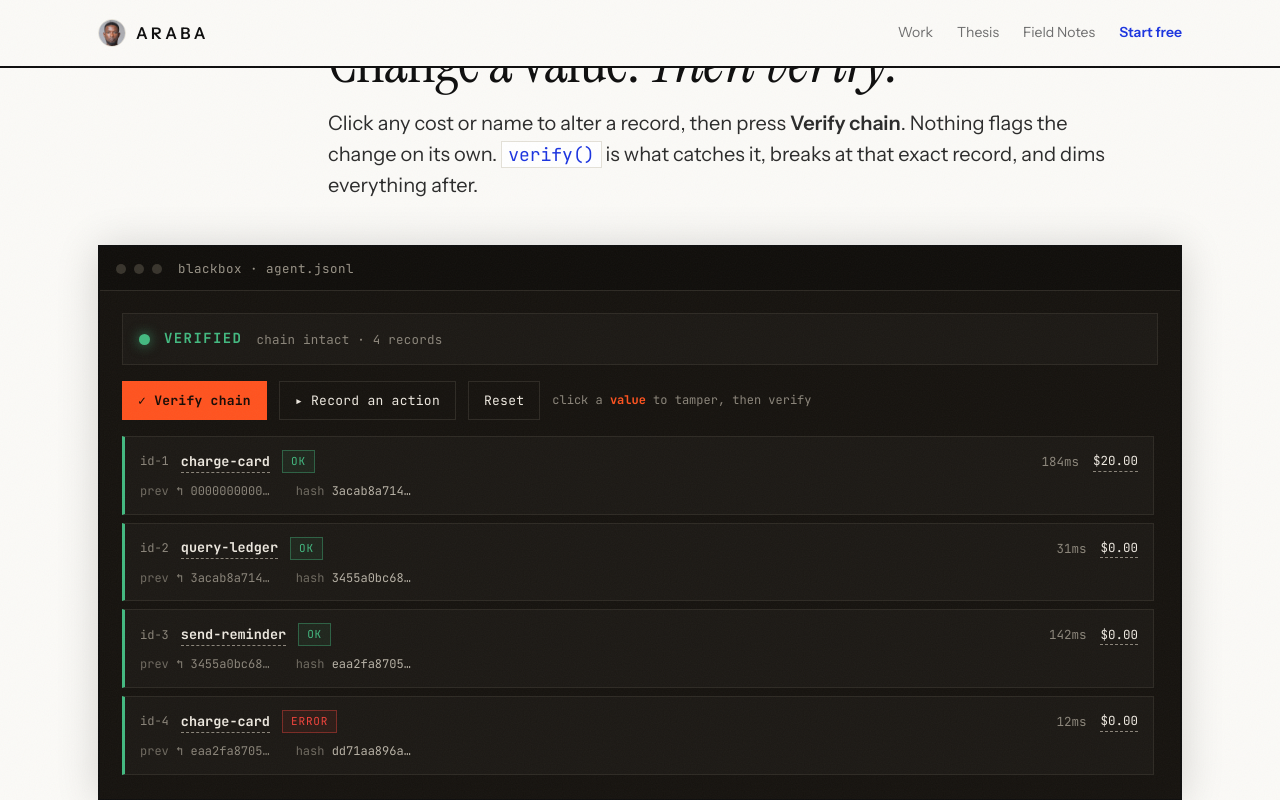
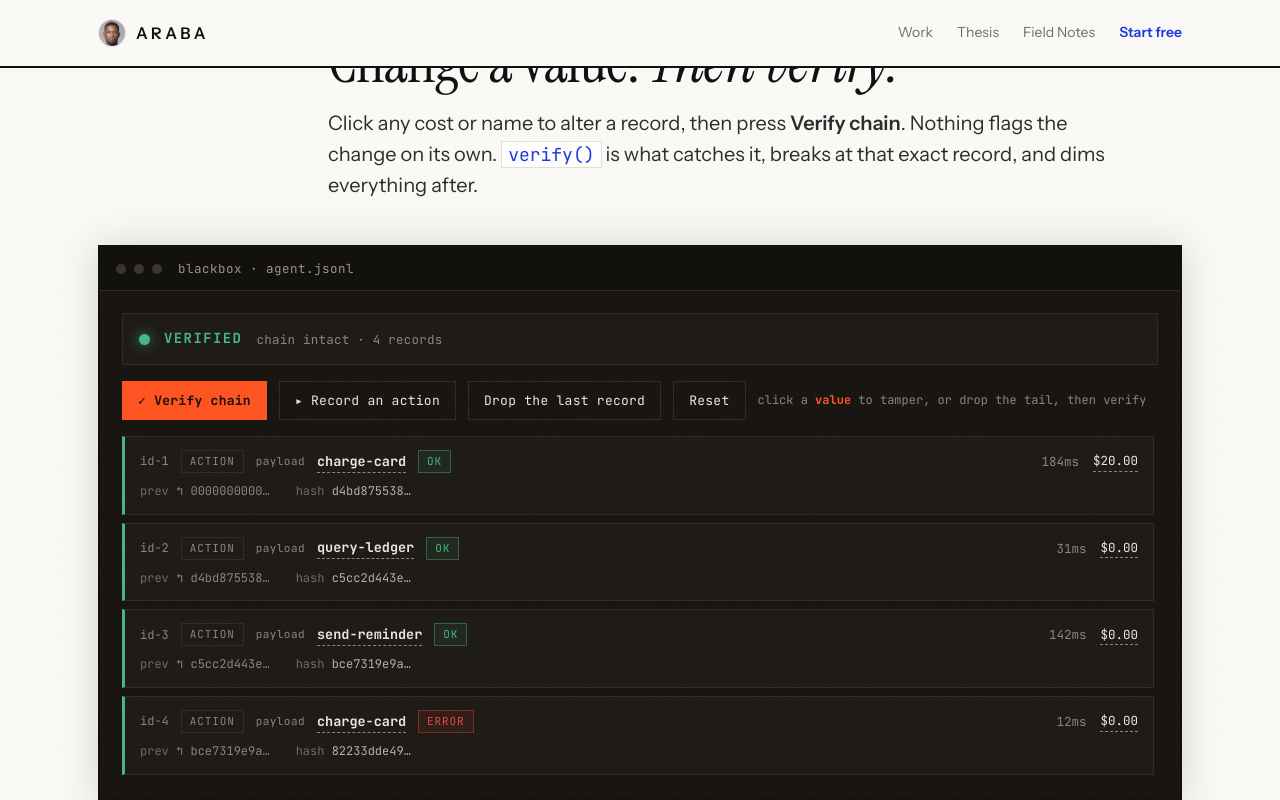
Before and after one commit to ArabianAnalyst/olurabian-site, a website: page blackbox.html in a window 1280 px wide. Both pictures are taken after a click on the button "Reset". Shown: the part 665-1465 px from the top of the page. Drawn offline with Linux system fonts and the light colour scheme.

Commit message:
blackbox: hash the receipt envelope in the hero and pin it to the package
Co-Authored-By: Claude Fable 5.1 <noreply@anthropic.com>

```diff
--- a/blackbox.css
+++ b/blackbox.css
@@ -53,6 +53,11 @@
 .bb-btn:focus-visible{outline:2px solid var(--bb-signal);outline-offset:2px}
 .bb-hint{font-family:var(--mono);font-size:12px;color:var(--bb-dim)}
 .bb-hint b{color:var(--bb-signal);font-weight:600}
+.bb-note{margin-top:10px;font-family:var(--mono);font-size:12.5px;line-height:1.55;color:var(--bb-amber)}
+.bb-note[hidden]{display:none}
+.bb-note a{color:var(--bb-amber);text-decoration:none;border-bottom:1px solid var(--bb-amber)}
+.bb-note a:hover{color:var(--bb-ink);border-bottom-color:var(--bb-ink)}
+.bb-btn:disabled{opacity:.45;cursor:default;transform:none}
 
 /* ledger */
 .bb-ledger{margin-top:16px;max-height:440px;overflow-y:auto;display:flex;flex-direction:column;gap:8px;
@@ -72,6 +77,8 @@ html.js .rec{animation:bb-in .32s ease both}
 
 .rec-head{display:flex;align-items:center;gap:12px;flex-wrap:wrap}
 .seq{font-family:var(--mono);font-size:12px;color:var(--bb-dim)}
+.kind{font-family:var(--mono);font-size:11px;letter-spacing:.08em;text-transform:uppercase;padding:2px 8px;border:1px solid var(--bb-line);color:var(--bb-dim)}
+.plabel{font-family:var(--mono);font-size:11px;letter-spacing:.04em;color:var(--bb-dim)}
 .action{font-family:var(--mono);font-size:13.5px;color:var(--bb-ink);font-weight:700}
 .chip{font-family:var(--mono);font-size:11px;letter-spacing:.08em;text-transform:uppercase;padding:2px 8px;
   border:1px solid}
--- a/blackbox.html
+++ b/blackbox.html
@@ -62,11 +62,13 @@
             <span class="bb-verdict" id="verdict">VERIFIED</span>
             <span class="bb-sub" id="sub">chain intact &middot; 0 records</span>
           </div>
+          <div class="bb-note" id="note" hidden>Truncation is the one edit a chain cannot detect on its own. That is what a witness is for. <a href="https://www.deadlatch.dev/log/the-head-leaves-the-building" target="_blank" rel="noopener">Read how the head leaves the building</a></div>
           <div class="bb-controls">
             <button class="bb-btn bb-btn-primary" id="verify" type="button">&#10003; Verify chain</button>
             <button class="bb-btn bb-btn-ghost" id="record" type="button">&#9656; Record an action</button>
+            <button class="bb-btn bb-btn-ghost" id="drop" type="button">Drop the last record</button>
             <button class="bb-btn bb-btn-ghost" id="reset" type="button">Reset</button>
-            <span class="bb-hint">click a <b>value</b> to tamper, then verify</span>
+            <span class="bb-hint">click a <b>value</b> to tamper, or drop the tail, then verify</span>
           </div>
           <div class="bb-ledger" id="ledger"></div>
         </div>
--- a/blackbox.js
+++ b/blackbox.js
@@ -27,36 +27,32 @@
 
 /* ---- the live hash chain ---- */
 (function () {
-  const GENESIS = "0".repeat(64);
-  const enc = new TextEncoder();
+// chain-logic:start
+const GENESIS = "0".repeat(64);
+async function sha256hex(str){
+  const buf = await crypto.subtle.digest("SHA-256", new TextEncoder().encode(str));
+  return [...new Uint8Array(buf)].map(b => b.toString(16).padStart(2,"0")).join("");
+}
+// The canonical form of @olurabian/receipt, exactly this key order. Demo-only
+// fields (anything starting with an underscore) never reach it.
+async function hashRecord(r){
+  return sha256hex(JSON.stringify({ id: r.id, ts: r.ts, kind: r.kind, payload: r.payload, prevHash: r.prevHash }));
+}
+// Mirrors verifyChain() in @olurabian/receipt. Same checks, same order, same
+// result shape, same reason strings.
+async function verifyChain(chain){
+  let prev = GENESIS;
+  for (let i = 0; i < chain.length; i++){
+    const r = chain[i];
+    if (r.prevHash !== prev) return { ok:false, brokenAt:i, id:r.id, reason:"prevHash mismatch (a record was inserted, removed, or reordered)" };
+    if (await hashRecord(r) !== r.hash) return { ok:false, brokenAt:i, id:r.id, reason:"hash mismatch (a record was altered)" };
+    prev = r.hash;
+  }
+  return { ok:true };
+}
+// chain-logic:end
 
-  async function sha256hex(str) {
-    const buf = await crypto.subtle.digest("SHA-256", enc.encode(str));
-    return [...new Uint8Array(buf)].map(b => b.toString(16).padStart(2, "0")).join("");
-  }
-  // Mirrors hashRecord() in the package exactly: hash over every field except `hash`.
-  async function hashRecord(rec) {
-    const payload = JSON.stringify({
-      id: rec.id, ts: rec.ts, action: rec.action, input: rec.input,
-      outcome: rec.outcome, error: rec.error, latencyMs: rec.latencyMs,
-      cost: rec.cost, meta: rec.meta, prevHash: rec.prevHash,
-    });
-    return sha256hex(payload);
-  }
-  // Mirrors verifyChain(): recompute each record's hash from its CURRENT fields,
-  // and confirm each prevHash links to the previous record's stored hash.
-  async function verifyChain(chain) {
-    let prev = GENESIS;
-    for (let i = 0; i < chain.length; i++) {
-      const rec = chain[i];
-      if (rec.prevHash !== prev) return { ok: false, brokenAt: i, reason: "broken link" };
-      const { hash, ...rest } = rec;
-      if (await hashRecord(rest) !== hash) return { ok: false, brokenAt: i, reason: "altered contents" };
-      prev = rec.hash;
-    }
-    return { ok: true };
-  }
-
+  const TS = "2026-09-10T00:00:00.000Z";
   const SEED = [
     { action: "charge-card",   outcome: "ok",    latencyMs: 184, cost: 20.00 },
     { action: "query-ledger",  outcome: "ok",    latencyMs: 31,  cost: 0 },
@@ -79,25 +75,23 @@
   // null = the chain has changed since it was last checked (pending). Otherwise
   // it holds the last verifyChain() result. Only a Verify chain press sets it.
   let verifyResult = null;
+  // The truncation lesson. A dropped tail is invisible to verify(); the readout
+  // says so instead of pretending otherwise.
+  let droppedCount = 0;
+  let lastDropped = null;
 
   function short(h) { return h.slice(0, 10) + "\u2026"; }
 
+  // Every record is a Deadlatch receipt of kind "action". The action fields live
+  // under payload, prevHash and hash on the envelope.
   async function addRecord(tpl) {
     seq++;
     const prevHash = chain.length ? chain[chain.length - 1].hash : GENESIS;
-    const rec = {
-      id: "id-" + seq,
-      ts: "2026-07-28T00:00:00.000Z",
-      action: tpl.action,
-      outcome: tpl.outcome,
-      latencyMs: tpl.latencyMs,
-      cost: tpl.cost,
-      error: tpl.error,
-      prevHash,
-    };
+    const payload = { action: tpl.action, outcome: tpl.outcome, latencyMs: tpl.latencyMs, cost: tpl.cost };
+    if (tpl.error) payload.error = tpl.error;
+    const rec = { id: "id-" + seq, ts: TS, kind: "action", payload, prevHash };
     rec.hash = await hashRecord(rec);
-    rec._origAction = tpl.action;
-    rec._origCost = tpl.cost;
+    rec._orig = { action: tpl.action, cost: tpl.cost };
     rec._alt = false;
     rec._altField = null;
     chain.push(rec);
@@ -121,22 +115,24 @@
       led.innerHTML = '<div class="bb-empty">no records yet &middot; hit &ldquo;record an action&rdquo;</div>';
     }
     chain.forEach((rec, i) => {
-      const cls = "rec " + stateClass(i);
+      const p = rec.payload;
       const el = document.createElement("div");
-      el.className = cls;
+      el.className = "rec " + stateClass(i);
       el.style.animationDelay = (i * 18) + "ms";
 
       const actAlt = (rec._alt && rec._altField === "action") ? " altered" : "";
       const costAlt = (rec._alt && rec._altField === "cost") ? " altered" : "";
-      const costTxt = rec.cost ? ("$" + rec.cost.toFixed(2)) : "$0.00";
+      const costTxt = p.cost ? ("$" + p.cost.toFixed(2)) : "$0.00";
       const showBreak = verifyResult && !verifyResult.ok && i === verifyResult.brokenAt;
       el.innerHTML =
         '<div class="rec-head">' +
           '<span class="seq">' + rec.id + '</span>' +
-          '<span class="action tamperable' + actAlt + '" data-tamper="action" data-i="' + i + '" role="button" tabindex="0" title="click to tamper">' + rec.action + '</span>' +
-          '<span class="chip ' + rec.outcome + '">' + rec.outcome + '</span>' +
+          '<span class="kind">' + rec.kind + '</span>' +
+          '<span class="plabel">payload</span>' +
+          '<span class="action tamperable' + actAlt + '" data-tamper="action" data-i="' + i + '" role="button" tabindex="0" title="click to tamper">' + p.action + '</span>' +
+          '<span class="chip ' + p.outcome + '">' + p.outcome + '</span>' +
           '<span class="rec-meta">' +
-            '<span>' + rec.latencyMs + 'ms</span>' +
+            '<span>' + p.latencyMs + 'ms</span>' +
             '<span class="cost tamperable' + costAlt + '" data-tamper="cost" data-i="' + i + '" role="button" tabindex="0" title="click to tamper">' + costTxt + '</span>' +
           '</span>' +
         '</div>' +
@@ -144,7 +140,7 @@
           '<span><span class="link">prev</span> <span class="arrow">\u21B0</span> ' + short(rec.prevHash) + '</span>' +
           '<span><span class="link">hash</span> <span class="h">' + short(rec.hash) + '</span></span>' +
         '</div>' +
-        (showBreak ? '<div class="break-flag">chain broken here &middot; verify() \u2192 { ok:false, brokenAt:&quot;' + rec.id + '&quot; }</div>' : "");
+        (showBreak ? '<div class="break-flag">chain broken here &middot; verify() \u2192 { ok: false, brokenAt: ' + i + ', id: &quot;' + rec.id + '&quot; }</div>' : "");
       led.appendChild(el);
     });
 
@@ -160,12 +156,19 @@
     } else if (verifyResult.ok) {
       ro.dataset.state = "ok";
       verdict.textContent = "VERIFIED";
-      sub.textContent = "chain intact \u00B7 " + chain.length + " record" + (chain.length === 1 ? "" : "s");
+      const n = chain.length + " record" + (chain.length === 1 ? "" : "s");
+      sub.textContent = droppedCount > 0
+        ? "chain intact \u00B7 " + n + " \u00B7 " + droppedCount + " dropped from the tail and verify() cannot tell"
+        : "chain intact \u00B7 " + n;
     } else {
       ro.dataset.state = "broken";
       verdict.textContent = "BROKEN AT " + chain[verifyResult.brokenAt].id;
       sub.textContent = verifyResult.reason + " \u00B7 nothing past it can be trusted";
     }
+    document.getElementById("note").hidden = !(verifyResult && verifyResult.ok && droppedCount > 0);
+    const dropBtn = document.getElementById("drop");
+    dropBtn.textContent = lastDropped ? "Put it back" : "Drop the last record";
+    dropBtn.disabled = !lastDropped && chain.length === 0;
   }
 
   // mark the chain as changed since the last check, then repaint (pending state).
@@ -176,19 +179,21 @@
     render();
   }
 
-  // tamper: toggle a field between its original and an altered value. Does NOT
-  // recompute the record's stored hash, exactly what an attacker editing the log
-  // does. It also does not run verify, so the break stays hidden until you check.
+  // tamper: toggle a payload field between its original and an altered value.
+  // Does NOT recompute the record's stored hash, exactly what an attacker editing
+  // the log does. It also does not run verify, so the break stays hidden until
+  // you check.
   function tamper(i, field) {
     const rec = chain[i];
+    const p = rec.payload;
     if (!rec._alt) {
-      if (field === "cost") rec.cost = (rec._origCost || 0) + 5000;
-      else rec.action = rec._origAction === "refund-card" ? "charge-card" : "refund-card";
+      if (field === "cost") p.cost = (rec._orig.cost || 0) + 5000;
+      else p.action = rec._orig.action === "refund-card" ? "charge-card" : "refund-card";
       rec._alt = true;
       rec._altField = field;
     } else {
-      rec.cost = rec._origCost;
-      rec.action = rec._origAction;
+      p.cost = rec._orig.cost;
+      p.action = rec._orig.action;
       rec._alt = false;
       rec._altField = null;
     }
@@ -211,13 +216,26 @@
   });
   document.getElementById("verify").addEventListener("click", runVerify);
   document.getElementById("record").addEventListener("click", async () => {
+    lastDropped = null;
     const tpl = POOL[poolIx % POOL.length]; poolIx++;
     await addRecord(tpl);
     markChanged();
     render();
   });
+  document.getElementById("drop").addEventListener("click", () => {
+    if (lastDropped) {
+      chain.push(lastDropped);
+      lastDropped = null;
+      droppedCount--;
+    } else if (chain.length) {
+      lastDropped = chain.pop();
+      droppedCount++;
+    }
+    markChanged();
+    render();
+  });
   document.getElementById("reset").addEventListener("click", async () => {
-    chain = []; seq = 0; poolIx = 0;
+    chain = []; seq = 0; poolIx = 0; droppedCount = 0; lastDropped = null;
     for (const t of SEED) await addRecord(t);
     await runVerify();
   });
```
Also changed, not shown: tests/blackbox-demo.test.mjs (added, +50 -0 lines).
